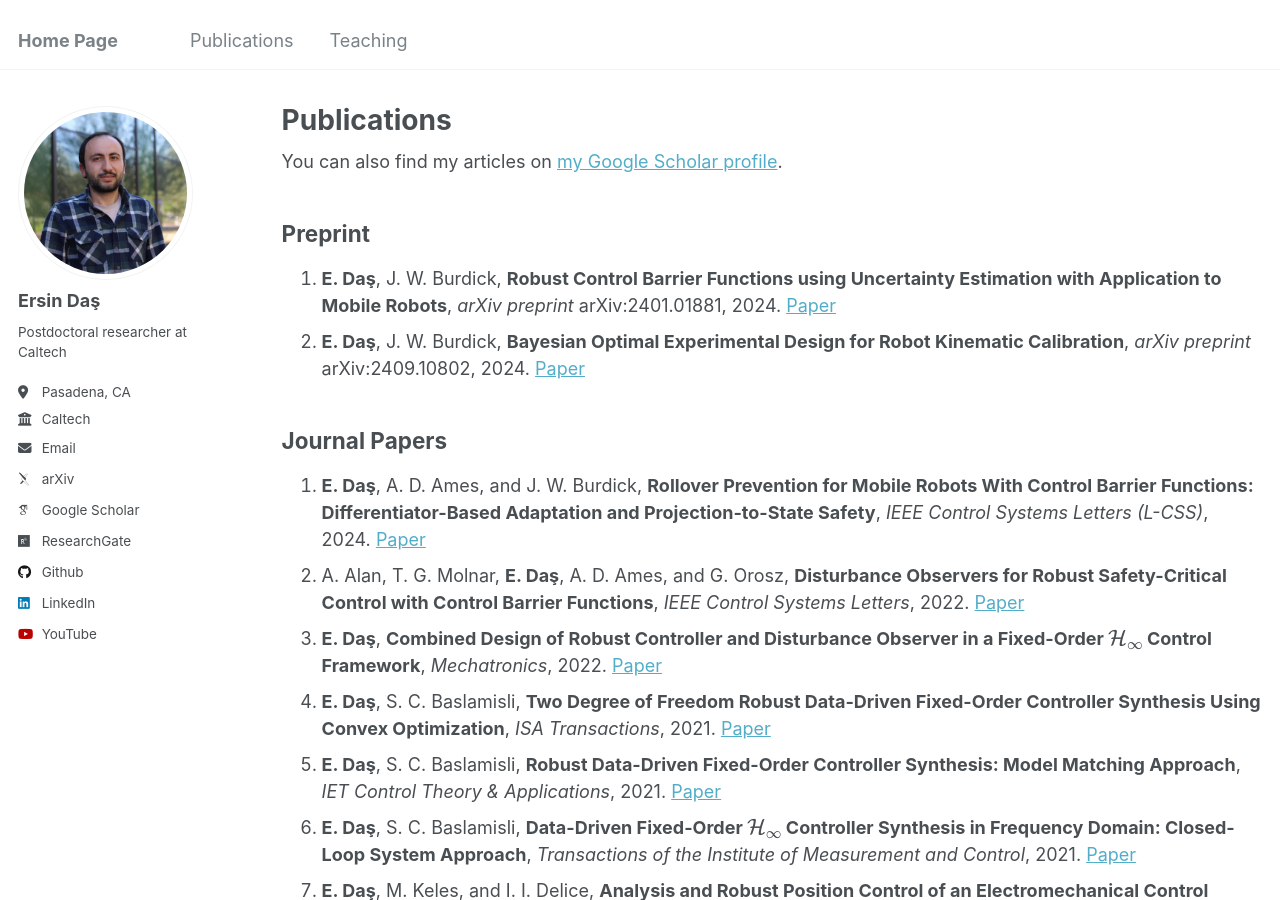
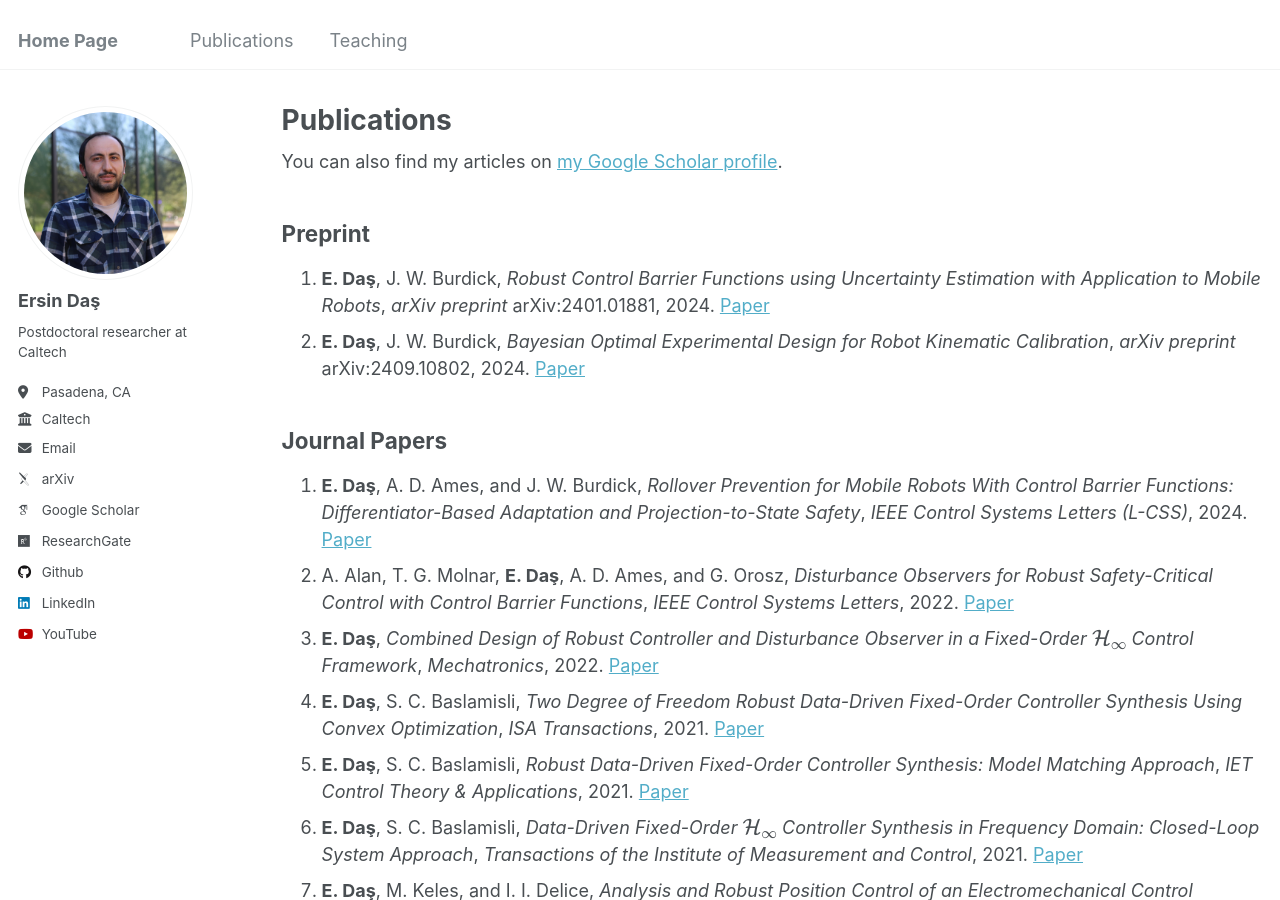
Before and after one commit to ersindas/ersindas.github.io, a Jekyll site: the page built from _pages/publications.md, in a window 1280 px wide and 900 px high. Built offline with Jekyll 4.4.1, drawn with Linux system fonts in a browser that asks for light colours; some web fonts are replaced.

```diff
--- a/_pages/publications.md
+++ b/_pages/publications.md
@@ -11,26 +11,26 @@ author_profile: true
 
 ## Preprint
 
-1. **E. Daş**, J. W. Burdick, **Robust Control Barrier Functions using Uncertainty Estimation with Application to Mobile Robots**, *arXiv preprint* arXiv:2401.01881, 2024. [Paper](https://arxiv.org/pdf/2401.01881)
-2. **E. Daş**, J. W. Burdick, **Bayesian Optimal Experimental Design for Robot Kinematic Calibration**, *arXiv preprint* arXiv:2409.10802, 2024. [Paper](https://arxiv.org/pdf/2409.10802)
+1. **E. Daş**, J. W. Burdick, *Robust Control Barrier Functions using Uncertainty Estimation with Application to Mobile Robots*, *arXiv preprint* arXiv:2401.01881, 2024. [Paper](https://arxiv.org/pdf/2401.01881)
+2. **E. Daş**, J. W. Burdick, *Bayesian Optimal Experimental Design for Robot Kinematic Calibration*, *arXiv preprint* arXiv:2409.10802, 2024. [Paper](https://arxiv.org/pdf/2409.10802)
 
 ## Journal Papers
 
-1. **E. Daş**, A. D. Ames, and J. W. Burdick, **Rollover Prevention for Mobile Robots With Control Barrier Functions: Differentiator-Based Adaptation and Projection-to-State Safety**, *IEEE Control Systems Letters (L-CSS)*, 2024. [Paper](https://arxiv.org/pdf/2403.08916)
-2. A. Alan, T. G. Molnar, **E. Daş**, A. D. Ames, and G. Orosz, **Disturbance Observers for Robust Safety-Critical Control with Control Barrier Functions**, *IEEE Control Systems Letters*, 2022. [Paper](https://arxiv.org/pdf/2209.08123)
-3. **E. Daş**, **Combined Design of Robust Controller and Disturbance Observer in a Fixed-Order $$\mathcal{H}_\infty$$ Control Framework**, *Mechatronics*, 2022. [Paper](https://www.sciencedirect.com/science/article/pii/S0957415822001301)
-4. **E. Daş**, S. C. Baslamisli, **Two Degree of Freedom Robust Data-Driven Fixed-Order Controller Synthesis Using Convex Optimization**, *ISA Transactions*, 2021. [Paper](https://www.sciencedirect.com/science/article/pii/S0019057820305474)
-5. **E. Daş**, S. C. Baslamisli, **Robust Data-Driven Fixed-Order Controller Synthesis: Model Matching Approach**, *IET Control Theory & Applications*, 2021. [Paper](https://ietresearch.onlinelibrary.wiley.com/doi/full/10.1049/cth2.12024)
-6. **E. Daş**, S. C. Baslamisli, **Data-Driven Fixed-Order $$\mathcal{H}_\infty$$ Controller Synthesis in Frequency Domain: Closed-Loop System Approach**, *Transactions of the Institute of Measurement and Control*, 2021. [Paper](https://journals.sagepub.com/doi/abs/10.1177/0142331219847741)
-7. **E. Daş**, M. Keles, and I. I. Delice, **Analysis and Robust Position Control of an Electromechanical Control Actuation System**, *Transactions of the Institute of Measurement and Control*, 2021. [Paper](https://journals.sagepub.com/doi/abs/10.1177/0142331218813421)
-8. R. Keskin, I. Aliskan, **E. Daş**, **Robust Type-III Controller Synthesis for Interleaved Boost Converters Using $$\mathcal{H}_\infty$$ Control Method**, *Transactions of the Institute of Measurement and Control*, 2021. [Paper](https://journals.sagepub.com/doi/abs/10.1177/01423312211019560)
-9. R. Keskin, I. Aliskan, **E. Daş**, **Robust Fixed-Order $$\mathcal{H}_\infty$$ Controller Synthesis for Multi-Phase Converters with Input Voltage Feed-Forward**, *Journal of the Franklin Institute*, 2021. [Paper](https://www.sciencedirect.com/science/article/pii/S001600322300371X)
+1. **E. Daş**, A. D. Ames, and J. W. Burdick, *Rollover Prevention for Mobile Robots With Control Barrier Functions: Differentiator-Based Adaptation and Projection-to-State Safety*, *IEEE Control Systems Letters (L-CSS)*, 2024. [Paper](https://arxiv.org/pdf/2403.08916)
+2. A. Alan, T. G. Molnar, **E. Daş**, A. D. Ames, and G. Orosz, *Disturbance Observers for Robust Safety-Critical Control with Control Barrier Functions*, *IEEE Control Systems Letters*, 2022. [Paper](https://arxiv.org/pdf/2209.08123)
+3. **E. Daş**, *Combined Design of Robust Controller and Disturbance Observer in a Fixed-Order $$\mathcal{H}_\infty$$ Control Framework*, *Mechatronics*, 2022. [Paper](https://www.sciencedirect.com/science/article/pii/S0957415822001301)
+4. **E. Daş**, S. C. Baslamisli, *Two Degree of Freedom Robust Data-Driven Fixed-Order Controller Synthesis Using Convex Optimization*, *ISA Transactions*, 2021. [Paper](https://www.sciencedirect.com/science/article/pii/S0019057820305474)
+5. **E. Daş**, S. C. Baslamisli, *Robust Data-Driven Fixed-Order Controller Synthesis: Model Matching Approach*, *IET Control Theory & Applications*, 2021. [Paper](https://ietresearch.onlinelibrary.wiley.com/doi/full/10.1049/cth2.12024)
+6. **E. Daş**, S. C. Baslamisli, *Data-Driven Fixed-Order $$\mathcal{H}_\infty$$ Controller Synthesis in Frequency Domain: Closed-Loop System Approach*, *Transactions of the Institute of Measurement and Control*, 2021. [Paper](https://journals.sagepub.com/doi/abs/10.1177/0142331219847741)
+7. **E. Daş**, M. Keles, and I. I. Delice, *Analysis and Robust Position Control of an Electromechanical Control Actuation System*, *Transactions of the Institute of Measurement and Control*, 2021. [Paper](https://journals.sagepub.com/doi/abs/10.1177/0142331218813421)
+8. R. Keskin, I. Aliskan, **E. Daş**, *Robust Type-III Controller Synthesis for Interleaved Boost Converters Using $$\mathcal{H}_\infty$$ Control Method*, *Transactions of the Institute of Measurement and Control*, 2021. [Paper](https://journals.sagepub.com/doi/abs/10.1177/01423312211019560)
+9. R. Keskin, I. Aliskan, **E. Daş**, *Robust Fixed-Order $$\mathcal{H}_\infty$$ Controller Synthesis for Multi-Phase Converters with Input Voltage Feed-Forward*, *Journal of the Franklin Institute*, 2021. [Paper](https://www.sciencedirect.com/science/article/pii/S001600322300371X)
 
 ## Conference Papers
 
-1. N. C. Janwani, **E. Daş**, T. Touma, S. X. Wei, T. G. Molnar, and J. W. Burdick, **A Learning-Based Framework for Safe Human-Robot Collaboration with Multiple Backup Control Barrier Functions**, *IEEE International Conference on Robotics and Automation (ICRA)*, 2024. [Paper](https://arxiv.org/pdf/2310.05865) [Video](https://youtu.be/41Jh1GD_9Ok)
-2. **E. Daş**, R. M. Murray, **Robust Safe Control Synthesis with Disturbance Observer-Based Control Barrier Functions**, *IEEE 61st Conference on Decision and Control (CDC)*, 2022. [Paper](https://arxiv.org/pdf/2201.05758)
-3. **E. Daş**, J. W. Burdick, **An Active Learning Based Robot Kinematic Calibration Framework Using Gaussian Processes**, *IEEE International Conference on Robotics and Automation (ICRA)*, 2023. [Paper](https://arxiv.org/pdf/2303.03658)
-4. T. Touma, **E. Daş**, J. W. Burdick, **Towards Robust, Resilient Ocean World Science Sampling Systems**, *IEEE Aerospace Conference*, 2023. [Paper](https://ieeexplore.ieee.org/document/10115718)
-5. R. Keskin, I. Aliskan, **E. Daş**, **Robust n-DOF $$\mathcal{H}_\infty$$ Feed-Forward Control of Multi-Phase Converters for Electric Vehicles**, *International Conference on Electrical and Electronics Engineering (ELECO)*, 2021. [Paper](https://ieeexplore.ieee.org/abstract/document/9677777)
-6. R. Keskin, I. Aliskan, **E. Daş**, **Multi-Variable Modeling and System Identification of an Interleaved Boost Converter**, *International Conference on Electrical and Electronics Engineering (ELECO)*, 2021. [Paper](https://ieeexplore.ieee.org/abstract/document/9677780)
+1. N. C. Janwani, **E. Daş**, T. Touma, S. X. Wei, T. G. Molnar, and J. W. Burdick, *A Learning-Based Framework for Safe Human-Robot Collaboration with Multiple Backup Control Barrier Functions*, *IEEE International Conference on Robotics and Automation (ICRA)*, 2024. [Paper](https://arxiv.org/pdf/2310.05865) [Video](https://youtu.be/41Jh1GD_9Ok)
+2. **E. Daş**, R. M. Murray, *Robust Safe Control Synthesis with Disturbance Observer-Based Control Barrier Functions*, *IEEE 61st Conference on Decision and Control (CDC)*, 2022. [Paper](https://arxiv.org/pdf/2201.05758)
+3. **E. Daş**, J. W. Burdick, *An Active Learning Based Robot Kinematic Calibration Framework Using Gaussian Processes*, *IEEE International Conference on Robotics and Automation (ICRA)*, 2023. [Paper](https://arxiv.org/pdf/2303.03658)
+4. T. Touma, **E. Daş**, J. W. Burdick, *Towards Robust, Resilient Ocean World Science Sampling Systems*, *IEEE Aerospace Conference*, 2023. [Paper](https://ieeexplore.ieee.org/document/10115718)
+5. R. Keskin, I. Aliskan, **E. Daş**, *Robust n-DOF $$\mathcal{H}_\infty$$ Feed-Forward Control of Multi-Phase Converters for Electric Vehicles*, *International Conference on Electrical and Electronics Engineering (ELECO)*, 2021. [Paper](https://ieeexplore.ieee.org/abstract/document/9677777)
+6. R. Keskin, I. Aliskan, **E. Daş**, *Multi-Variable Modeling and System Identification of an Interleaved Boost Converter*, *International Conference on Electrical and Electronics Engineering (ELECO)*, 2021. [Paper](https://ieeexplore.ieee.org/abstract/document/9677780)
```
